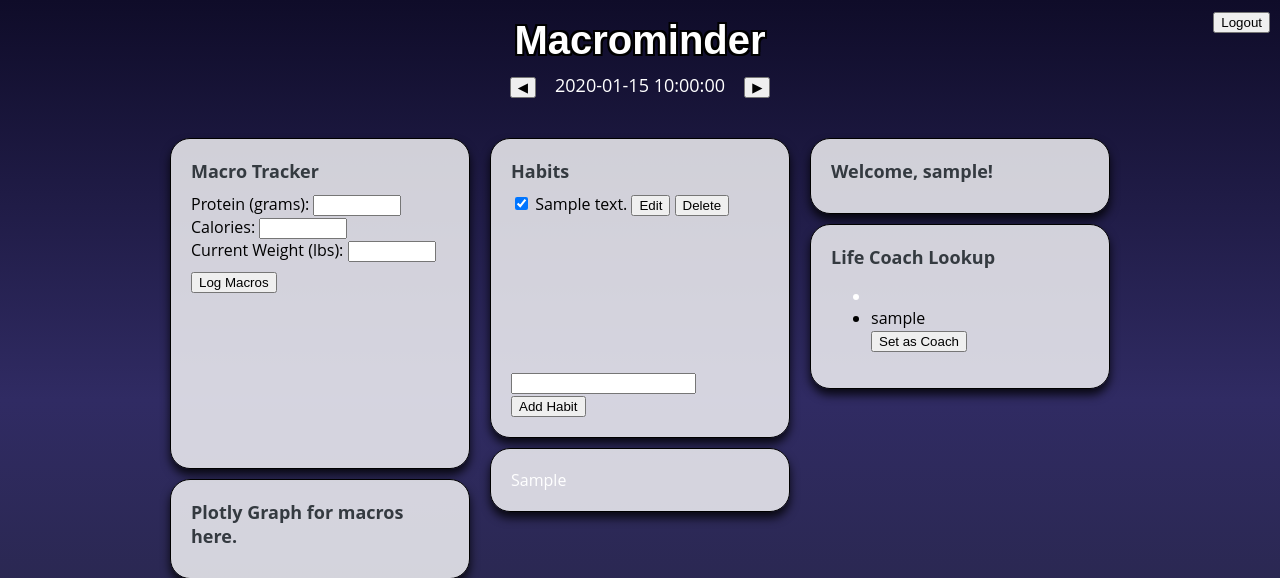
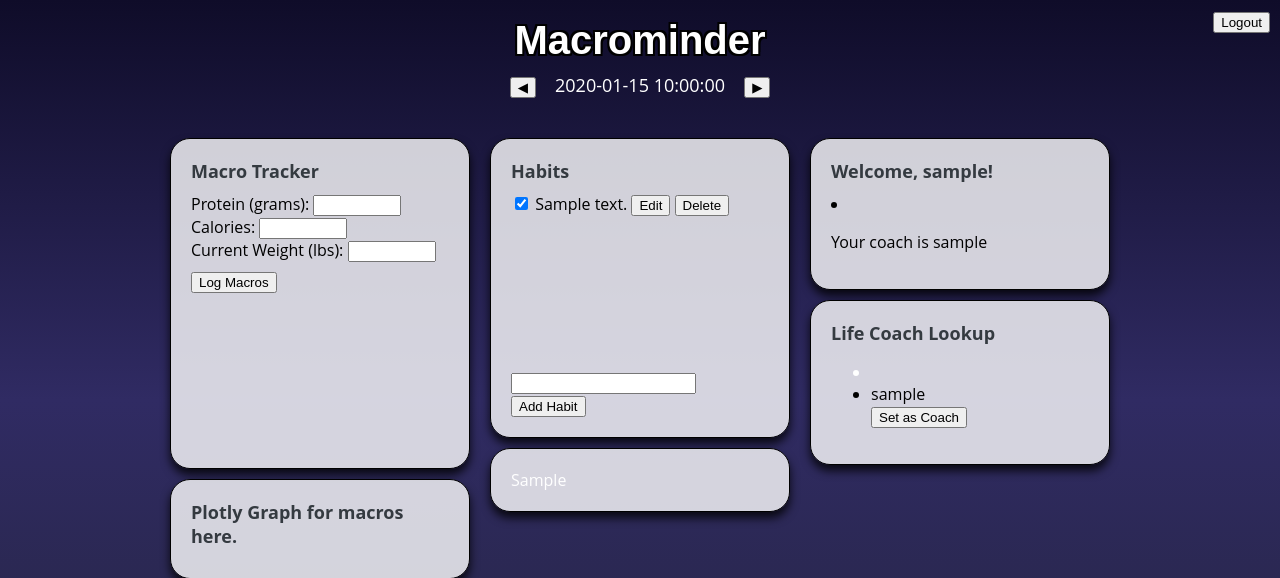
Before and after one commit to OriAdkins/MacroMinder, a Flask app: template templates/UserDashboard.html in a window 1280 px wide. Shown: the top 578 px of the page. Run offline with Flask 3, Linux system fonts and the light colour scheme; tables that the repository leaves empty hold one stand-in row (values such as "Sample post"); the template is opened without the code that fills it: values that come from a table or form of the project are taken from there, most other values are stand-ins (such as "Sample title", 1, 10 or a date in 2020); parts of the project's set-up code (start-up, migrations or seed data) failed here and were passed over; some web fonts are replaced.

Commit message:
added html to say who coach is
Under welcome username displays current coach

```diff
--- a/routes.py
+++ b/routes.py
@@ -1,6 +1,6 @@
 from flask import render_template, request, flash, session, redirect, url_for, jsonify
 from app import app, db, bcrypt
-from models import User, Habits, CompletionLog
+from models import User, Habits, CompletionLog, CoachingGroups
 from services.UserService import UserService
 from services.HabitService import HabitService
 from services.CompletionLogService import CompletionLogService
@@ -163,6 +163,14 @@
 
 
     life_coaches = UserService.get_life_coaches()
+    connected_coach = None
+    for coach in life_coaches:
+        coaching_group = CoachingGroups.query.filter_by(user_id=userid, life_coach_id=coach.id).first()
+        if coaching_group:
+            connected_coach = coach
+            break
+
+    print("Connected Coach:", connected_coach)  # Add this line to print the connected coach variable
     print("Life Coaches:", life_coaches)  # Add this line to print the life coaches variable
     print("Type of session_date:", type(session_date))
     print("Type of session_date:", type(current_date))
@@ -204,7 +212,7 @@
     habits = HabitService.list_habits(userid, current_date) #add date parameter
 
     #load UserDashboard.html with habits
-    return render_template('UserDashboard.html', habits=habits, current_date=current_date, username=username, life_coaches=life_coaches, graph_html=graph_html)
+    return render_template('UserDashboard.html', habits=habits, current_date=current_date, username=username, life_coaches=life_coaches, connected_coach=connected_coach, graph_html=graph_html)
 
 
 @app.route('/set_coach/<int:life_coach_id>', methods=['POST'])
@@ -216,7 +224,6 @@
 
     # Call the UserService method to link the user_id and coach_id in the CoachingGroups table
     success = UserService.link_user_and_coach(user_id, life_coach_id)
-
     if success:
         flash('Coach added successfully')
     else:
--- a/templates/UserDashboard.html
+++ b/templates/UserDashboard.html
@@ -99,6 +99,11 @@
                 <div class="tm-col tm-col-big">
                     <div class="bg-white tm-block h-100">
                         <h2 class="tm-block-title">Welcome, {{ username }}!</h2>
+                        {% if connected_coach %}
+                            <li style="color: black;"><p>Your coach is {{ connected_coach.username }}</p>
+                        {% else %}
+                            <li style="color: black;"><p>You have no coach</p>
+                        {% endif %}
                     </div>
                     <div class="tm-col tm-col-big">
                         <div class="bg-white tm-block h-100">
```
